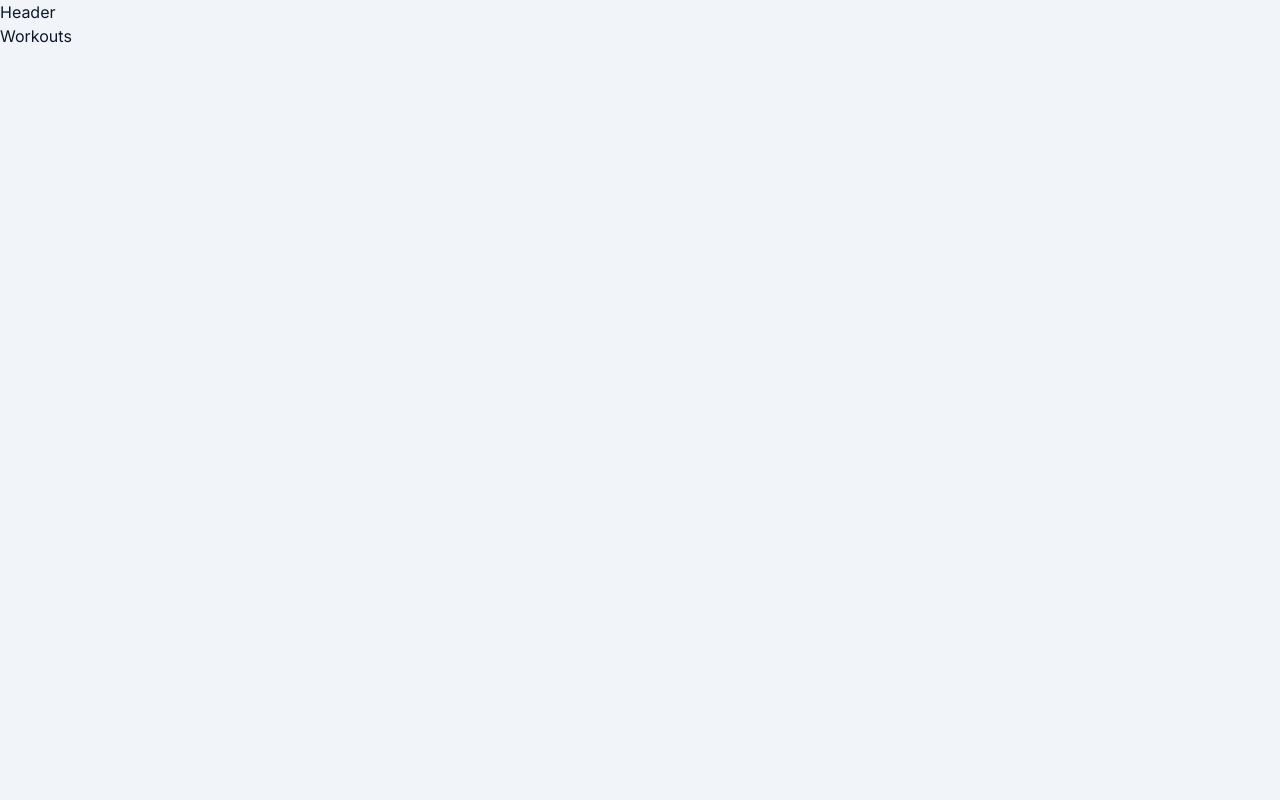
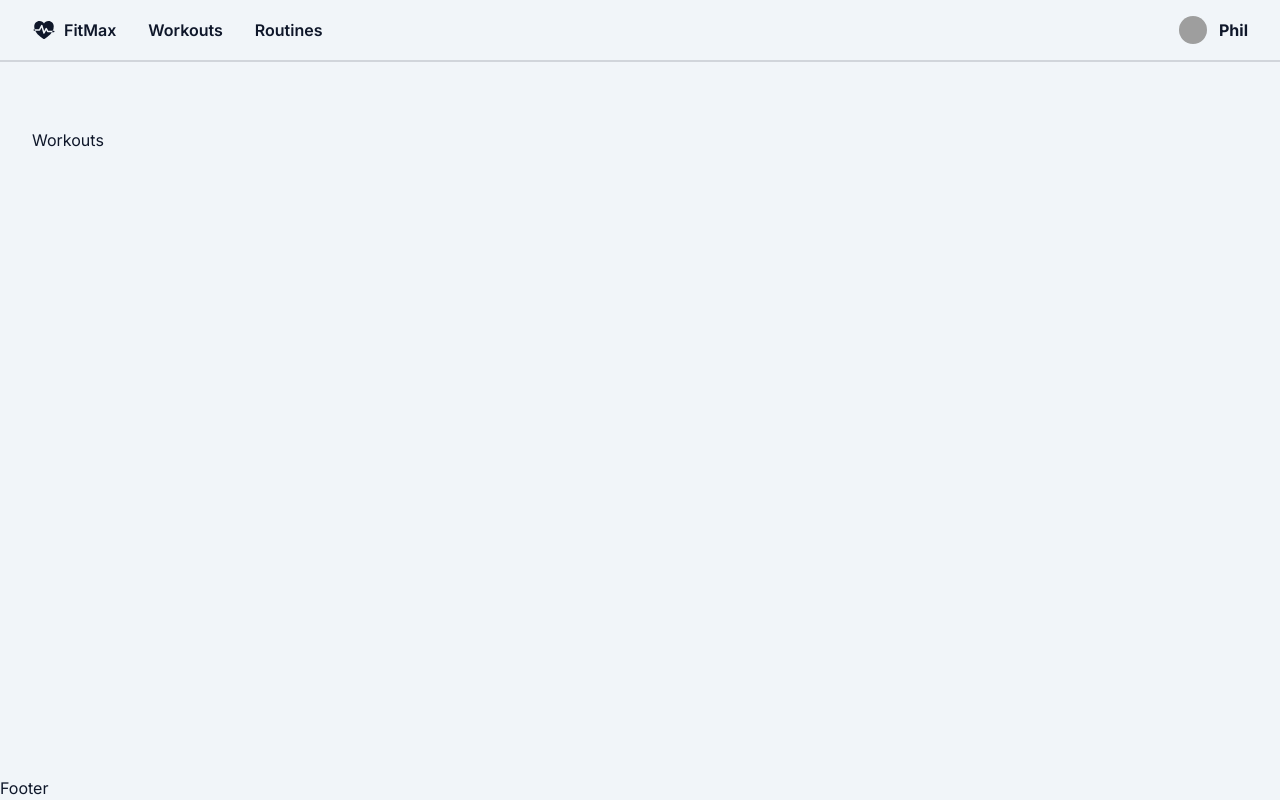
Before and after one commit to Phil-Elliott/Fitness_Web, a Next.js app: page /workouts in a window 1280 px wide. Built offline with nearby package versions, Linux system fonts and the light colour scheme; grey boxes are pictures that could not be loaded.

Commit message:
finished header layout

```diff
--- a/package.json
+++ b/package.json
@@ -9,6 +9,7 @@
     "lint": "next lint"
   },
   "dependencies": {
+    "@radix-ui/react-avatar": "^1.0.4",
     "@radix-ui/react-slot": "^1.0.2",
     "class-variance-authority": "^0.7.0",
     "clsx": "^2.1.0",
@@ -16,6 +17,7 @@
     "next": "14.0.4",
     "react": "^18",
     "react-dom": "^18",
+    "react-icons": "^5.0.1",
     "tailwind-merge": "^2.2.0",
     "tailwindcss-animate": "^1.0.7"
   },
--- a/src/app/layout.tsx
+++ b/src/app/layout.tsx
@@ -1,8 +1,9 @@
 import "../styles/globals.css";
 import { Inter as FontSans } from "next/font/google";
-import Header from "@/components/layout/Header";
+import Header from "@/components/layout/header/Header";
 
 import { cn } from "@/lib/utils";
+import Footer from "@/components/layout/Footer";
 
 export const fontSans = FontSans({
   subsets: ["latin"],
@@ -23,7 +24,10 @@ export default function RootLayout({
         )}
       >
         <Header />
-        <div>{children}</div>
+        <div className="pt-32 pb-16 flex-grow container mx-auto">
+          {children}
+        </div>
+        <Footer />
       </body>
     </html>
   );
--- /dev/null
+++ b/src/components/layout/Footer.tsx
@@ -0,0 +1,7 @@
+import React from "react";
+
+const Footer = () => {
+  return <div>Footer</div>;
+};
+
+export default Footer;
--- a/src/components/layout/Header.tsx
+++ /dev/null
@@ -1,7 +0,0 @@
-import React from "react";
-
-const Header = () => {
-  return <div>Header</div>;
-};
-
-export default Header;
--- /dev/null
+++ b/src/components/layout/header/Header.tsx
@@ -0,0 +1,50 @@
+import React from "react";
+import { headerLinks } from "@/constants/HeaderLinks";
+import { Avatar, AvatarFallback, AvatarImage } from "@/components/ui/avatar";
+import { IoFitness } from "react-icons/io5";
+
+const Header = () => {
+  return (
+    <header className="fixed top-0 left-0 bg-secondary w-full flex lg:justify-between items-center font-semibold py-4 z-50 border-gray-300 border-b-2">
+      <div className="container mx-auto flex justify-between items-center">
+        <div className="hidden lg:flex">
+          <a href="/" className="flex items-center space-x-2">
+            <IoFitness className="text-2xl text-primary" />
+            <p className="text-primary">FitMax</p>
+          </a>
+          {headerLinks.map((link) => (
+            <a
+              href={link.route}
+              className="ml-8 text-primary hover:text-accent"
+              key={link.name}
+            >
+              {link.name}
+            </a>
+          ))}
+        </div>
+        <a href="/settings" className="flex items-center space-x-3">
+          <Avatar className="h-7 w-7">
+            <AvatarImage src="https://github.com/shadcn.png" />
+            <AvatarFallback>P</AvatarFallback>
+          </Avatar>
+          <p className="font-bold">Phil</p>
+        </a>
+      </div>
+    </header>
+  );
+};
+
+export default Header;
+
+/*
+
+logo
+Dashboard
+Workouts
+Routines
+
+
+Avatar and name to right
+
+
+*/
--- /dev/null
+++ b/src/components/ui/avatar.tsx
@@ -0,0 +1,50 @@
+"use client"
+
+import * as React from "react"
+import * as AvatarPrimitive from "@radix-ui/react-avatar"
+
+import { cn } from "@/lib/utils"
+
+const Avatar = React.forwardRef<
+  React.ElementRef<typeof AvatarPrimitive.Root>,
+  React.ComponentPropsWithoutRef<typeof AvatarPrimitive.Root>
+>(({ className, ...props }, ref) => (
+  <AvatarPrimitive.Root
+    ref={ref}
+    className={cn(
+      "relative flex h-10 w-10 shrink-0 overflow-hidden rounded-full",
+      className
+    )}
+    {...props}
+  />
+))
+Avatar.displayName = AvatarPrimitive.Root.displayName
+
+const AvatarImage = React.forwardRef<
+  React.ElementRef<typeof AvatarPrimitive.Image>,
+  React.ComponentPropsWithoutRef<typeof AvatarPrimitive.Image>
+>(({ className, ...props }, ref) => (
+  <AvatarPrimitive.Image
+    ref={ref}
+    className={cn("aspect-square h-full w-full", className)}
+    {...props}
+  />
+))
+AvatarImage.displayName = AvatarPrimitive.Image.displayName
+
+const AvatarFallback = React.forwardRef<
+  React.ElementRef<typeof AvatarPrimitive.Fallback>,
+  React.ComponentPropsWithoutRef<typeof AvatarPrimitive.Fallback>
+>(({ className, ...props }, ref) => (
+  <AvatarPrimitive.Fallback
+    ref={ref}
+    className={cn(
+      "flex h-full w-full items-center justify-center rounded-full bg-muted",
+      className
+    )}
+    {...props}
+  />
+))
+AvatarFallback.displayName = AvatarPrimitive.Fallback.displayName
+
+export { Avatar, AvatarImage, AvatarFallback }
--- /dev/null
+++ b/src/constants/HeaderLinks.ts
@@ -0,0 +1,10 @@
+export const headerLinks = [
+  {
+    route: "workouts",
+    name: "Workouts",
+  },
+  {
+    route: "routines",
+    name: "Routines",
+  },
+];
```
Also changed, not shown: 1 other file (tests, documents, lock files or other folders).
